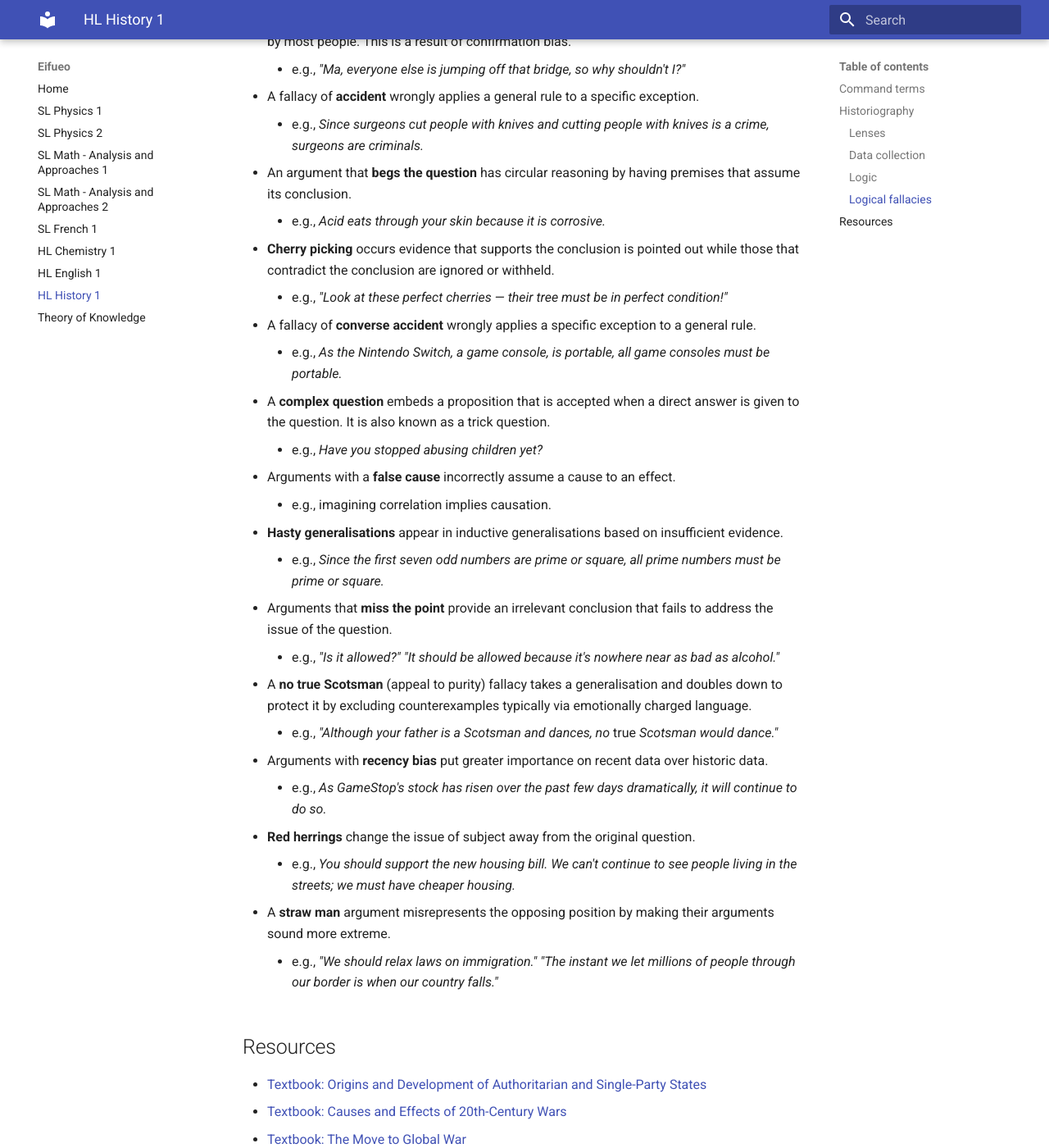
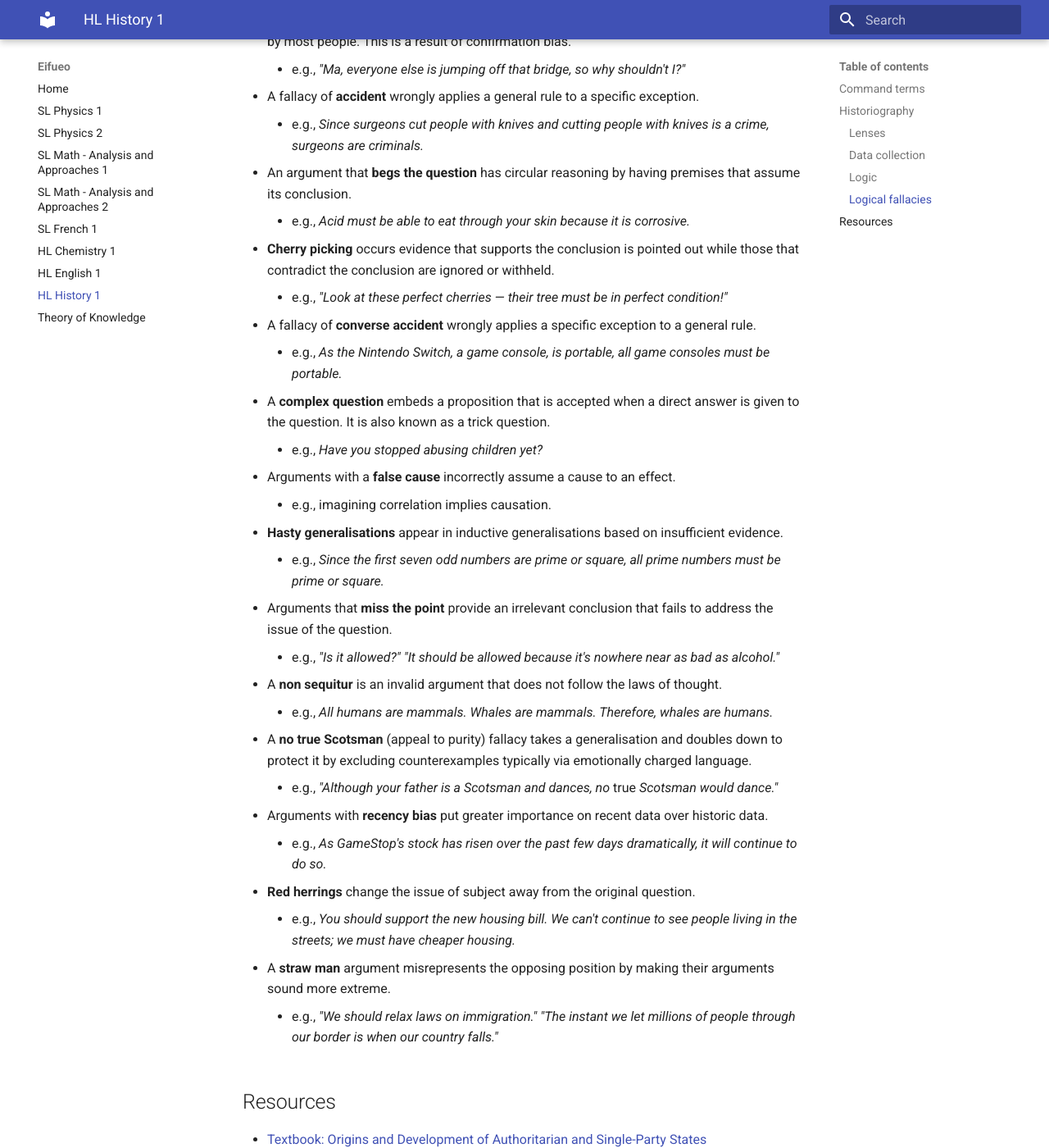
Before and after one commit to potatoeggy/eifueo, an MkDocs documentation site: the page built from docs/chw3mz.md, in a window 1280 px wide and 1400 px high, scrolled down 3697 px. Shown: the whole window at 82% size. Built offline with MkDocs 1.6.1 and Material for MkDocs 9.7.7, drawn with Linux system fonts in a browser that asks for light colours.

Commit message:
hist: add non sequiturs and fix examples

```diff
--- a/docs/chw3mz.md
+++ b/docs/chw3mz.md
@@ -99,7 +99,7 @@ The abundance of **diverse** data allows for greater perspectives to be gleaned
  - A fallacy of **accident** wrongly applies a general rule to a specific exception.
     - e.g., *Since surgeons cut people with knives and cutting people with knives is a crime, surgeons are criminals.*
  - An argument that **begs the question** has circular reasoning by having premises that assume its conclusion.
-    - e.g., *Acid eats through your skin because it is corrosive.*
+    - e.g., *Acid must be able to eat through your skin because it is corrosive.*
  - **Cherry picking** occurs evidence that supports the conclusion is pointed out while those that contradict the conclusion are ignored or withheld.
     - e.g., *"Look at these perfect cherries — their tree must be in perfect condition!"*
  - A fallacy of **converse accident** wrongly applies a specific exception to a general rule.
@@ -112,6 +112,8 @@ The abundance of **diverse** data allows for greater perspectives to be gleaned
     - e.g., *Since the first seven odd numbers are prime or square, all prime numbers must be prime or square.*
  - Arguments that **miss the point** provide an irrelevant conclusion that fails to address the issue of the question.
     - e.g., *"Is it allowed?" "It should be allowed because it's nowhere near as bad as alcohol."*
+ - A **non sequitur** is an invalid argument that does not follow the laws of thought.
+    - e.g., *All humans are mammals. Whales are mammals. Therefore, whales are humans.*
  - A **no true Scotsman** (appeal to purity) fallacy takes a generalisation and doubles down to protect it by excluding counterexamples typically via emotionally charged language.
     - e.g., *"Although your father is a Scotsman and dances, no* true *Scotsman would dance."*
  - Arguments with **recency bias** put greater importance on recent data over historic data.
```
